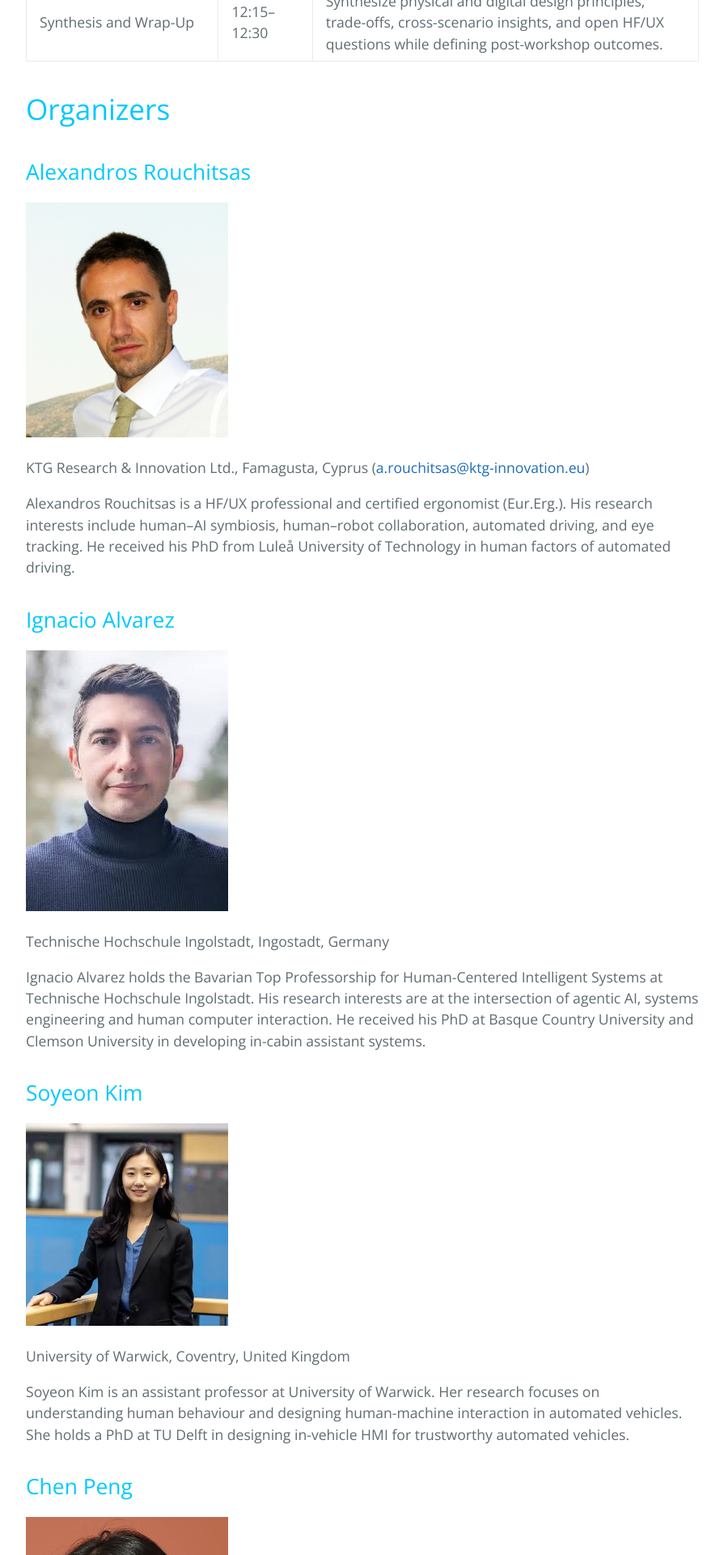
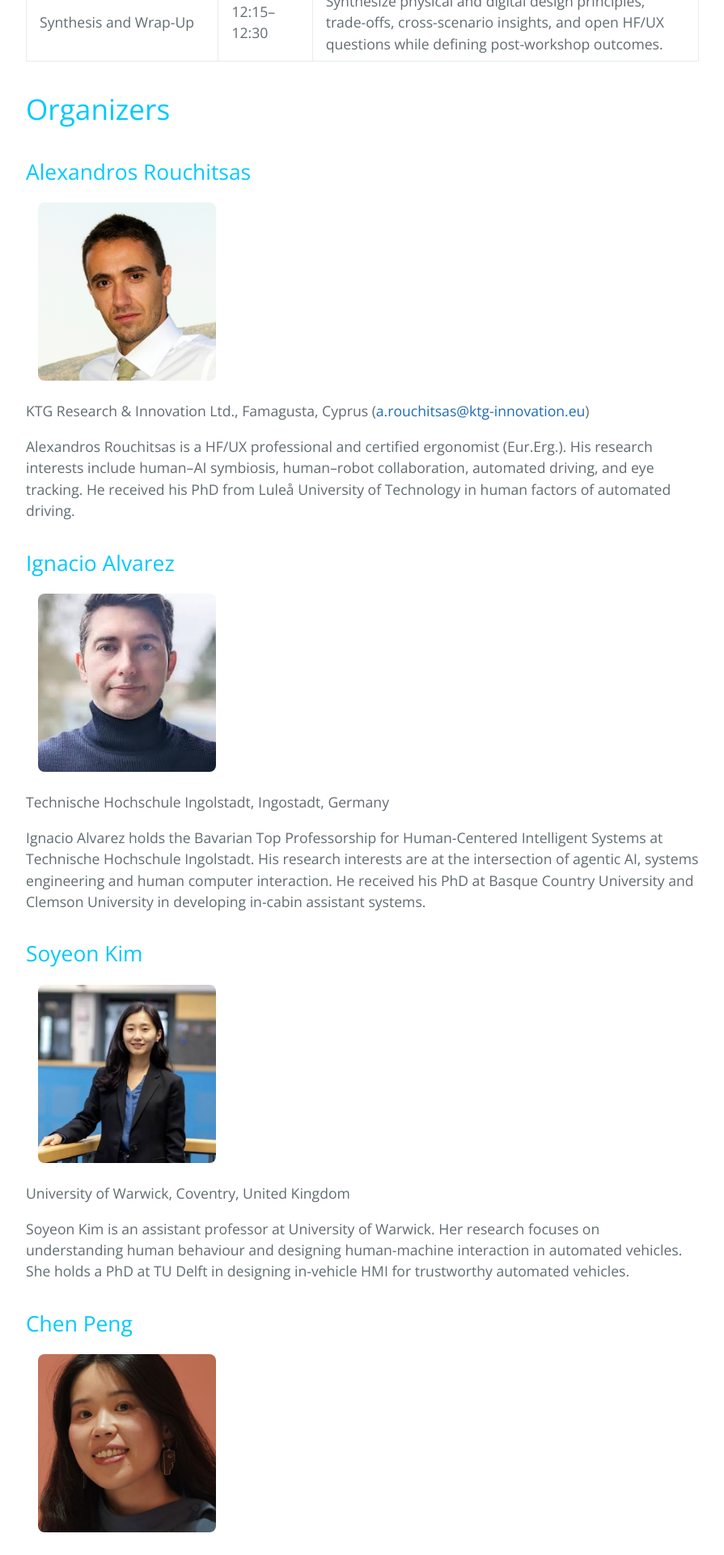
Before and after one commit to love-in-traffic/love-in-traffic.github.io, a Jekyll site: the page built from index.md, in a window 1280 px wide. Shown: the part 2234-4154 px from the top of the page at 81% size, without its empty margins (192-1087 px from the left). Built offline with Jekyll 4.4.1, drawn with Linux system fonts in a browser that asks for light colours.

Commit message:
Update style.scss

```diff
--- a/assets/css/style.scss
+++ b/assets/css/style.scss
@@ -2,3 +2,11 @@
 ---
 
 @import 'jekyll-theme-cayman';
+
+.organiser-photo img {
+  width: 220px;
+  height: 220px;
+  object-fit: cover;
+  object-position: center;
+  border-radius: 8px;
+}
```
